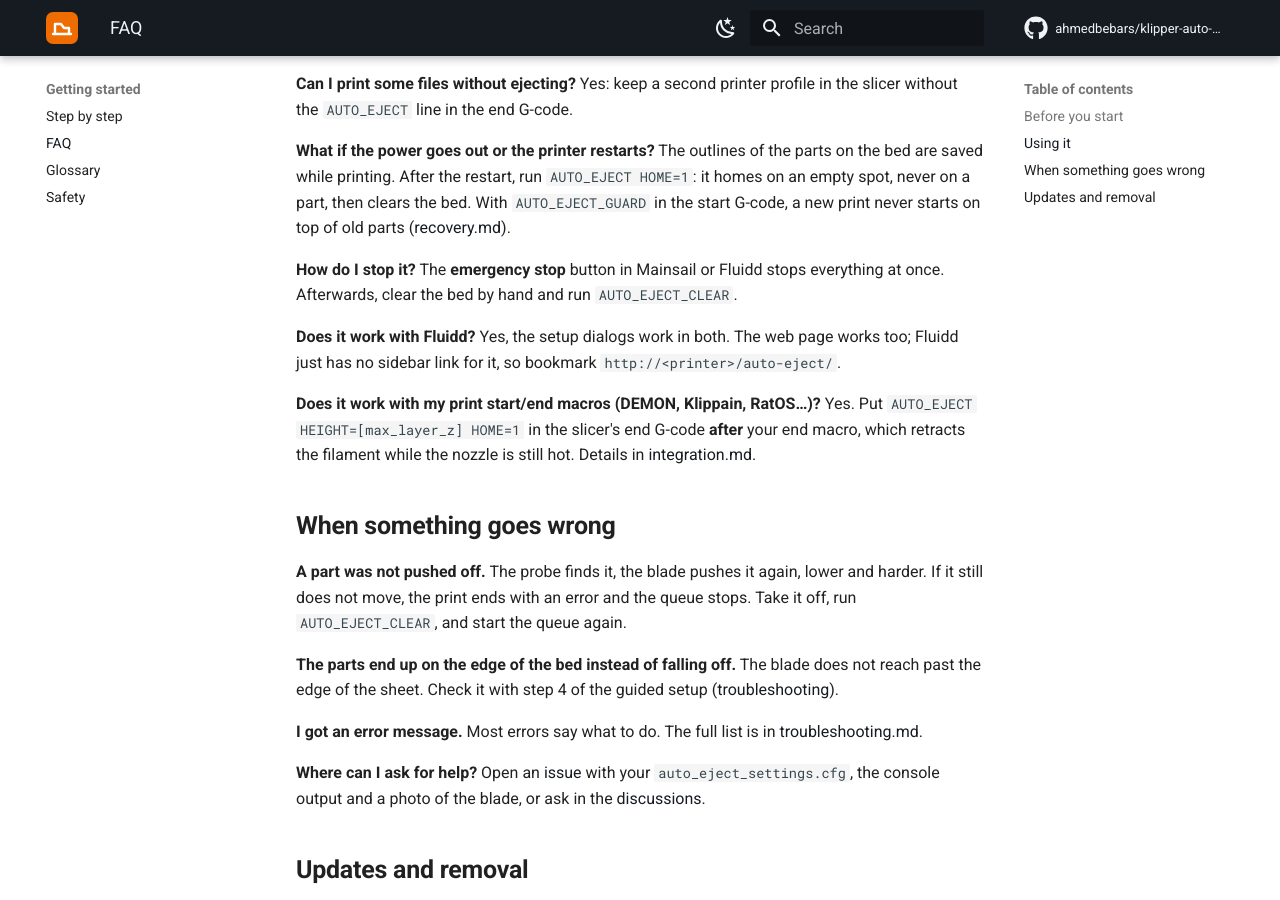
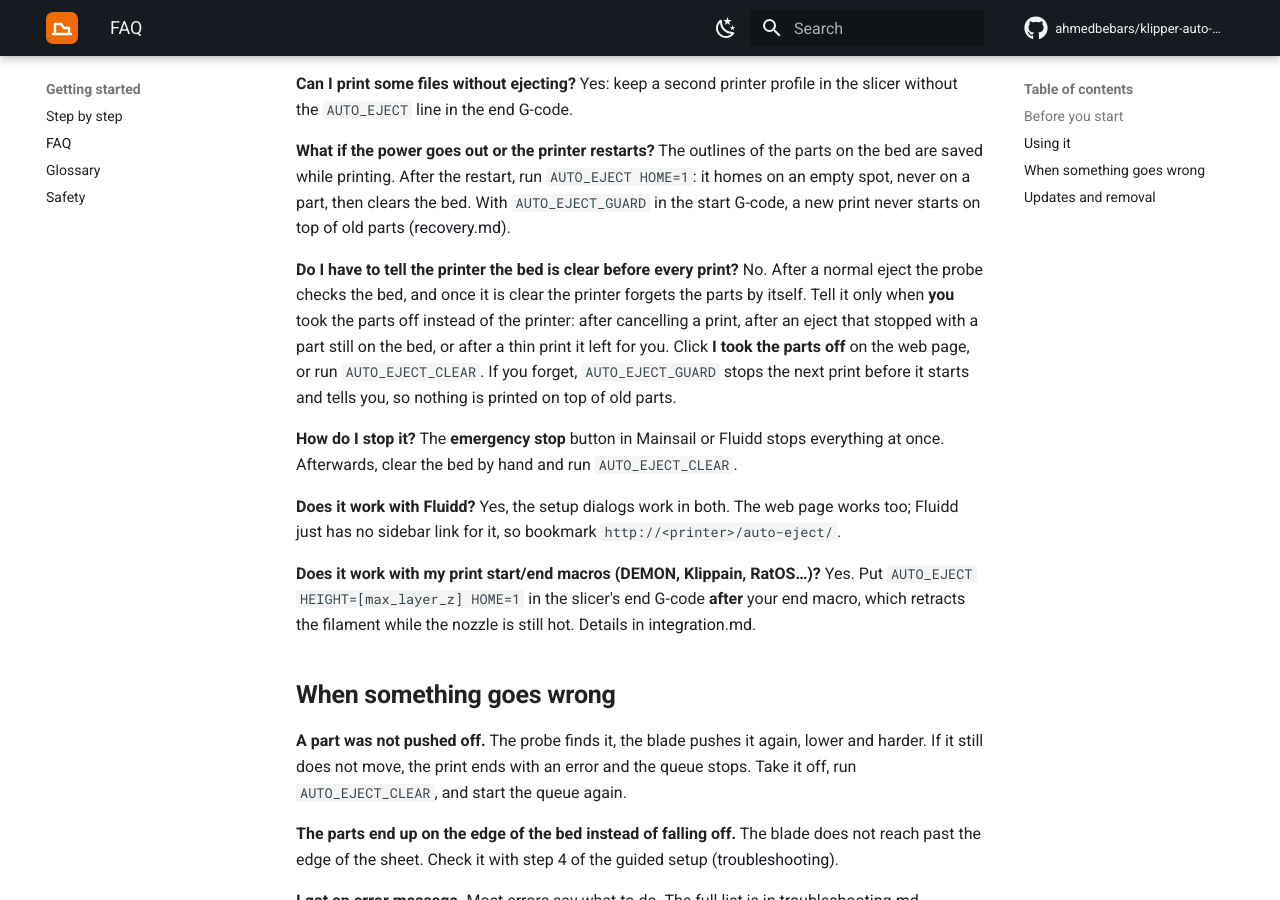
Before and after one commit to ahmedbebars/klipper-auto-eject, an MkDocs documentation site: the page built from docs/faq.md, in a window 1280 px wide and 900 px high, scrolled down 1280 px. Built offline with MkDocs 1.6.1 and Material for MkDocs 9.7.7, drawn with Linux system fonts in a browser that asks for light colours; comment, search, counter and statistics services are not loaded.

Commit message:
FAQ: when to tell the printer the bed is clear

```diff
--- a/docs/faq.md
+++ b/docs/faq.md
@@ -60,6 +60,14 @@ The outlines of the parts on the bed are saved while printing. After the restart
 `AUTO_EJECT_GUARD` in the start G-code, a new print never starts on top of old parts
 ([recovery.md](recovery.md)).
 
+**Do I have to tell the printer the bed is clear before every print?**
+No. After a normal eject the probe checks the bed, and once it is clear the printer forgets the
+parts by itself. Tell it only when **you** took the parts off instead of the printer: after
+cancelling a print, after an eject that stopped with a part still on the bed, or after a thin
+print it left for you. Click **I took the parts off** on the web page, or run
+`AUTO_EJECT_CLEAR`. If you forget, `AUTO_EJECT_GUARD` stops the next print before it starts
+and tells you, so nothing is printed on top of old parts.
+
 **How do I stop it?**
 The **emergency stop** button in Mainsail or Fluidd stops everything at once. Afterwards, clear
 the bed by hand and run `AUTO_EJECT_CLEAR`.
```
